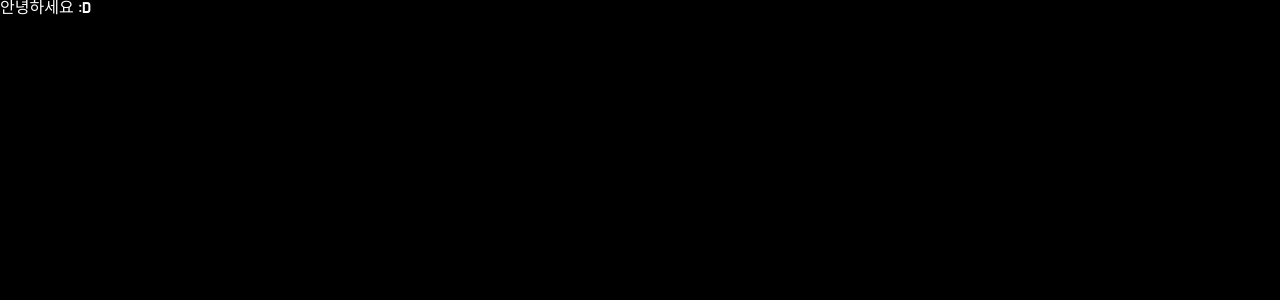
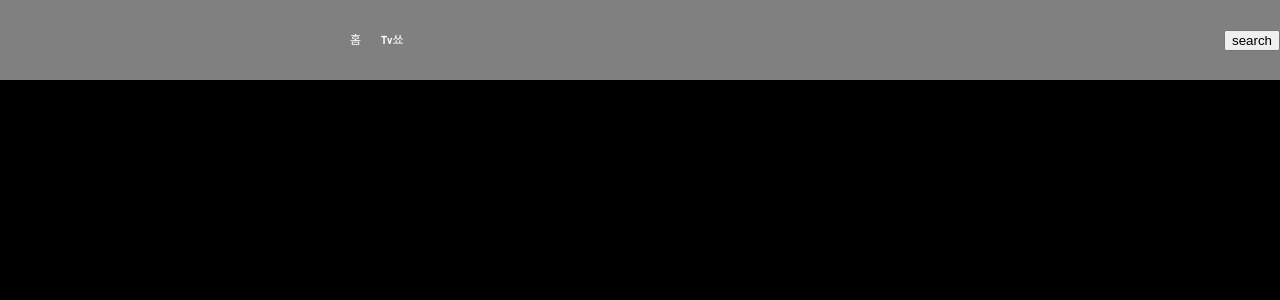
Before and after one commit to sorrynthx/react-study, a React (Create React App) app in the folder gonfilx/: page / in a window 1280 px wide. Shown: the top 300 px of the page. Built offline with nearby package versions, Linux system fonts and the light colour scheme.

Commit message:
2022-06-28 React 넷플릭스 클론코딩 헤더1

```diff
--- a/gonfilx/src/App.tsx
+++ b/gonfilx/src/App.tsx
@@ -1,8 +1,20 @@
+import {BrowserRouter, Route, Routes} from 'react-router-dom';
+import Header from './Components/Header';
+import Home from './Routes/Home';
+import Search from './Routes/Search';
+import Tv from './Routes/Tv';
 
 function App() {
   return (
     <>
-      안녕하세요 :D
+    <BrowserRouter>
+      <Header />
+      <Routes>
+        <Route path="/" element={<Home />}></Route>
+        <Route path="/tv" element={<Tv />}></Route>
+        <Route path="/search" element={<Search />}></Route>
+      </Routes>
+    </BrowserRouter>
     </>
   );
 }
--- /dev/null
+++ b/gonfilx/src/Components/Header.tsx
@@ -0,0 +1,50 @@
+import styled from 'styled-components';
+
+const Nav = styled.nav`
+    display: flex;
+    justify-content: space-between;
+    align-items: center;
+    position: fixed;
+    width: 100%;
+    top: 0;
+    background-color: rgba(255, 255, 255, 0.5);
+    height: 80px;
+    font-size: 12px;
+`;
+
+const Col = styled.div`
+    display: flex;
+    align-items: center;
+`;
+
+const Logo = styled.svg`
+    margin-right: 50px;
+`;
+
+const Items = styled.ul`
+    display: flex;
+    align-items: center;
+`;
+
+const Item = styled.li`
+    margin-right: 20px;
+`;
+
+function Header() {
+    return (
+        <Nav>
+            <Col>
+                <Logo />
+                <Items>
+                    <Item>홈</Item>
+                    <Item>Tv쑈</Item>
+                </Items>
+            </Col>
+            <Col>
+                <button>search</button>
+            </Col>
+        </Nav>
+    )
+}
+
+export default Header;
--- /dev/null
+++ b/gonfilx/src/Routes/Home.tsx
@@ -0,0 +1,7 @@
+function Home() {
+    return (
+        <div style={{height: '200vh'}}></div>
+    )
+}
+
+export default Home;
--- /dev/null
+++ b/gonfilx/src/Routes/Search.tsx
@@ -0,0 +1,7 @@
+function Search() {
+    return (
+        <>Search</>
+    )
+}
+
+export default Search;
--- /dev/null
+++ b/gonfilx/src/Routes/Tv.tsx
@@ -0,0 +1,7 @@
+function Tv() {
+    return (
+        <>Tv</>
+    )
+}
+
+export default Tv;
```
